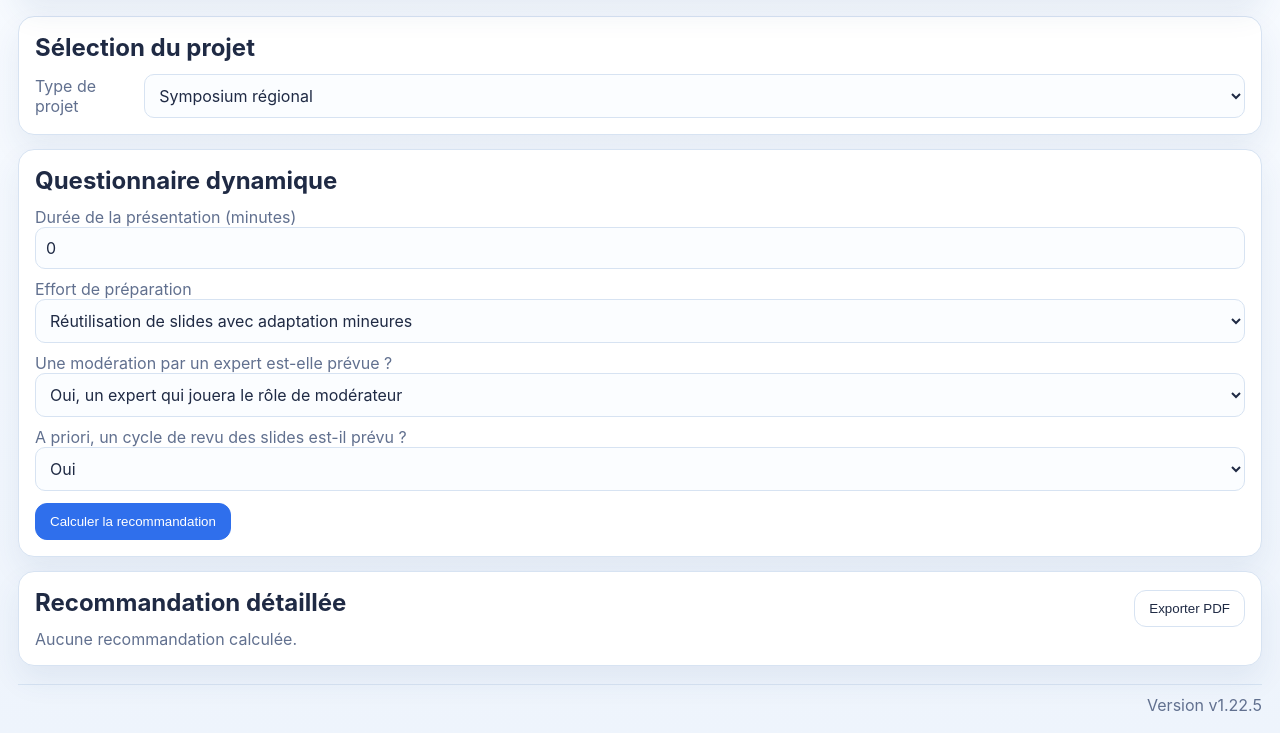
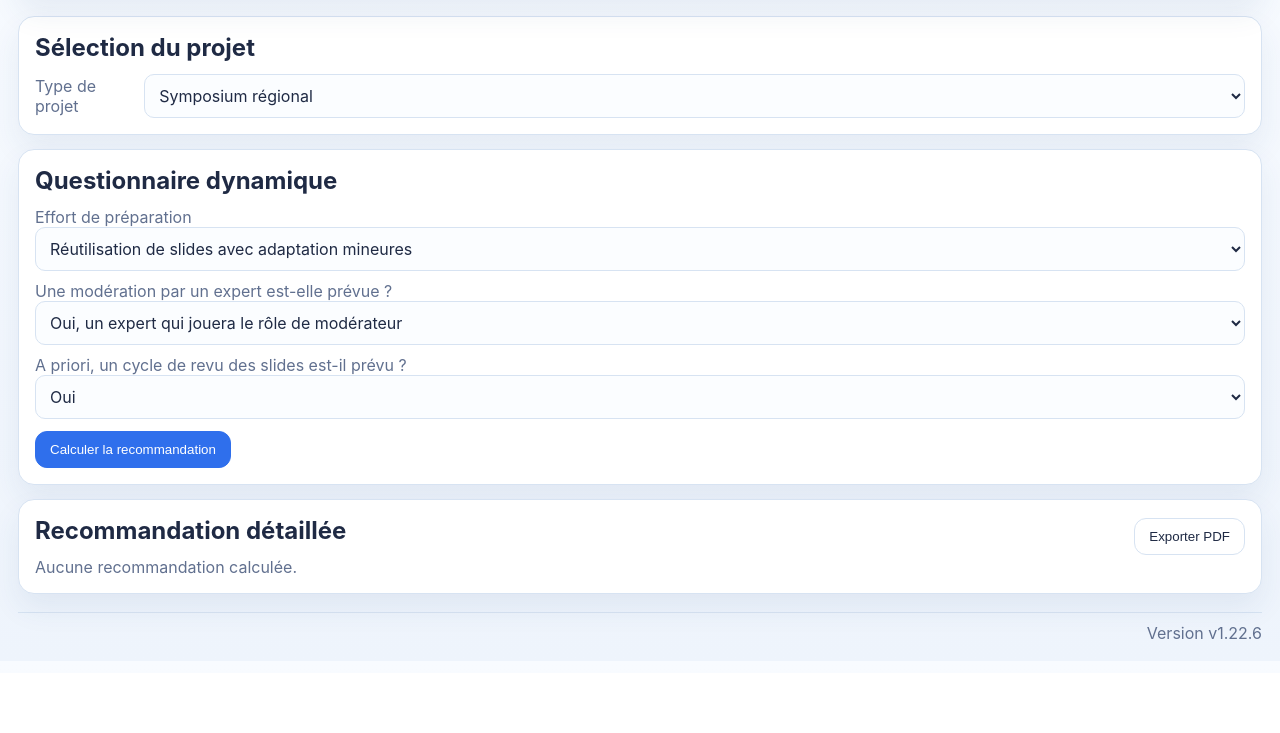
Before and after one commit to antoinelmariel-ux/FMV, a plain HTML site: page index.html in a window 1280 px wide. Shown: the part 127-860 px from the top of the page. After the commit the page ends 800 px from the top, so only its background shows below. Drawn offline with Linux system fonts and the light colour scheme.

Commit message:
Retire la durée de présentation et ajuste les justifications

```diff
--- a/app.js
+++ b/app.js
@@ -1,4 +1,4 @@
-const APP_VERSION = "1.22.5";
+const APP_VERSION = "1.22.6";
 const PROJECT_CONFIG_FILE = "project-config.json";
 let undoSnapshot = null;
 let adminUnlocked = false;
@@ -313,7 +313,7 @@ function computeRecommendation() {
       }
       const justificationParts = [];
       if (base.note) justificationParts.push(base.note);
-      if (stageState.notes.length) justificationParts.push(`Modificateurs: ${stageState.notes.join(" · ")}`);
+      if (stageState.notes.length) justificationParts.push(stageState.notes.join(" · "));
       if (globalNotes.length) {
         justificationParts.push(`Modificateurs globaux: ${globalNotes.join(" · ")}`);
       }
--- a/index.html
+++ b/index.html
@@ -63,7 +63,7 @@
 
       <footer>
         <span></span>
-        <span id="versionBadge">Version v1.22.3</span>
+        <span id="versionBadge">Version v1.22.6</span>
       </footer>
     </div>
 
--- a/project-config.json
+++ b/project-config.json
@@ -1,5 +1,5 @@
 {
-  "version": "1.22.5",
+  "version": "1.22.6",
   "projectTypes": [
     {
       "id": "project-symposium",
@@ -40,12 +40,6 @@
         }
       ],
       "questions": [
-        {
-          "id": "question-duration",
-          "label": "Durée de la présentation (minutes)",
-          "type": "number",
-          "key": "duration"
-        },
         {
           "id": "question-complexity",
           "label": "Effort de préparation",
@@ -287,12 +281,6 @@
         }
       ],
       "questions": [
-        {
-          "id": "1663b5ad-1651-45af-af6f-f937eb9820fd",
-          "label": "Durée de la présentation (minutes)",
-          "type": "number",
-          "key": "duration"
-        },
         {
           "id": "8856c602-46e3-4bac-a23c-fc923f546fa8",
           "label": "Effort de préparation",
@@ -643,12 +631,6 @@
       ],
       "questions": [
         {
-          "id": "24c2fc8d-b17e-4ff4-bbc7-188deb264f82",
-          "label": "Durée de la présentation (minutes)",
-          "type": "number",
-          "key": "duration"
-        },
-        {
           "id": "77cdb2be-e7d1-47a4-af52-ca6c9f12df97",
           "label": "Effort de préparation",
           "type": "select",
```
